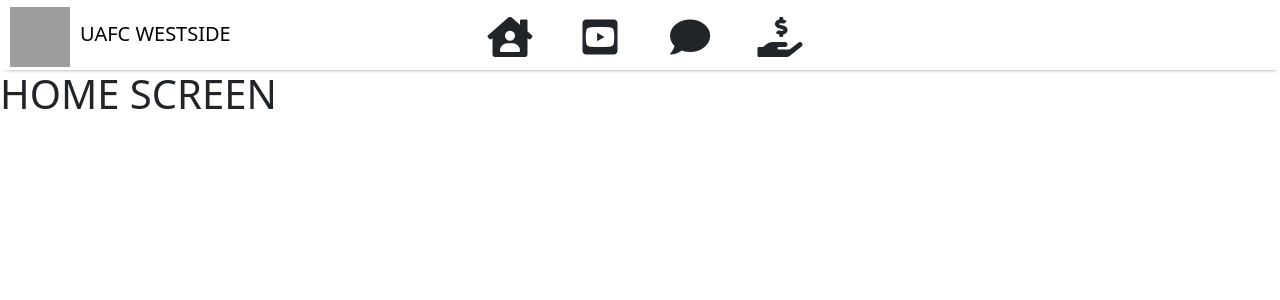
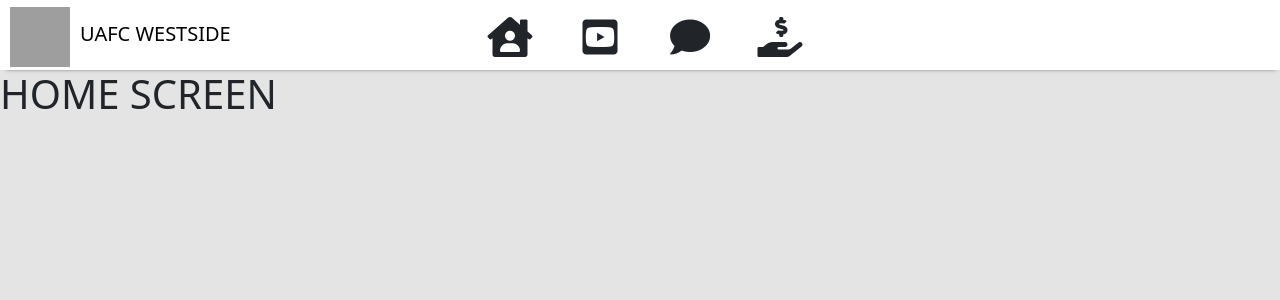
Before and after one commit to phillipAKhoza/uafc, a React (Create React App) app: page / in a window 1280 px wide. Shown: the top 300 px of the page. Built offline with nearby package versions, Linux system fonts and the light colour scheme; grey boxes are pictures that could not be loaded.

Commit message:
home bg color

```diff
--- a/src/components/body/Home.jsx
+++ b/src/components/body/Home.jsx
@@ -3,7 +3,7 @@ import Header from '../header/Header'
 export default class Home extends Component{
     render(){
         return(
-            <div>
+            <div className="home-body">
                 <Header/>
                 <h1>HOME SCREEN</h1>
             </div>
```
